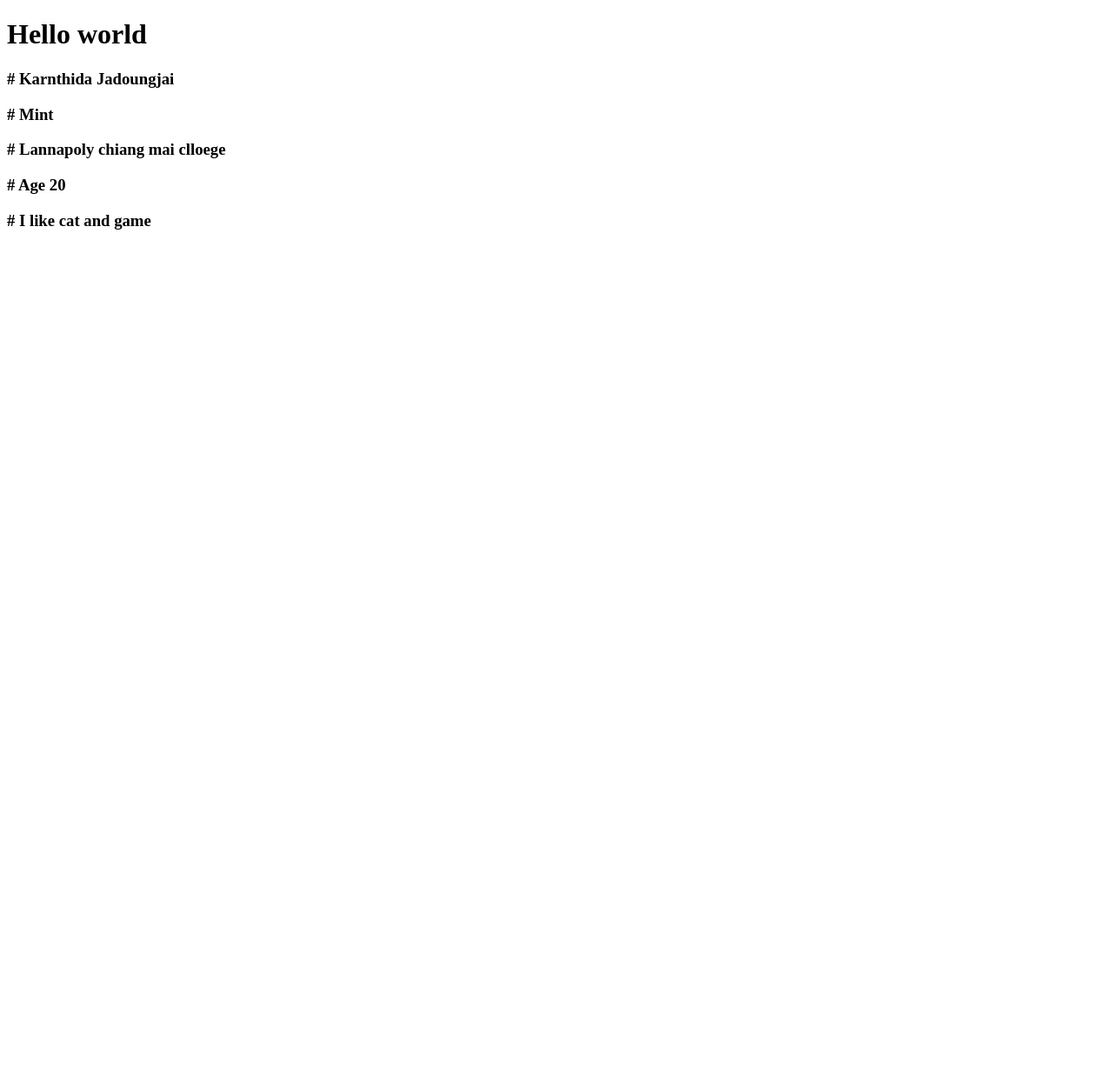
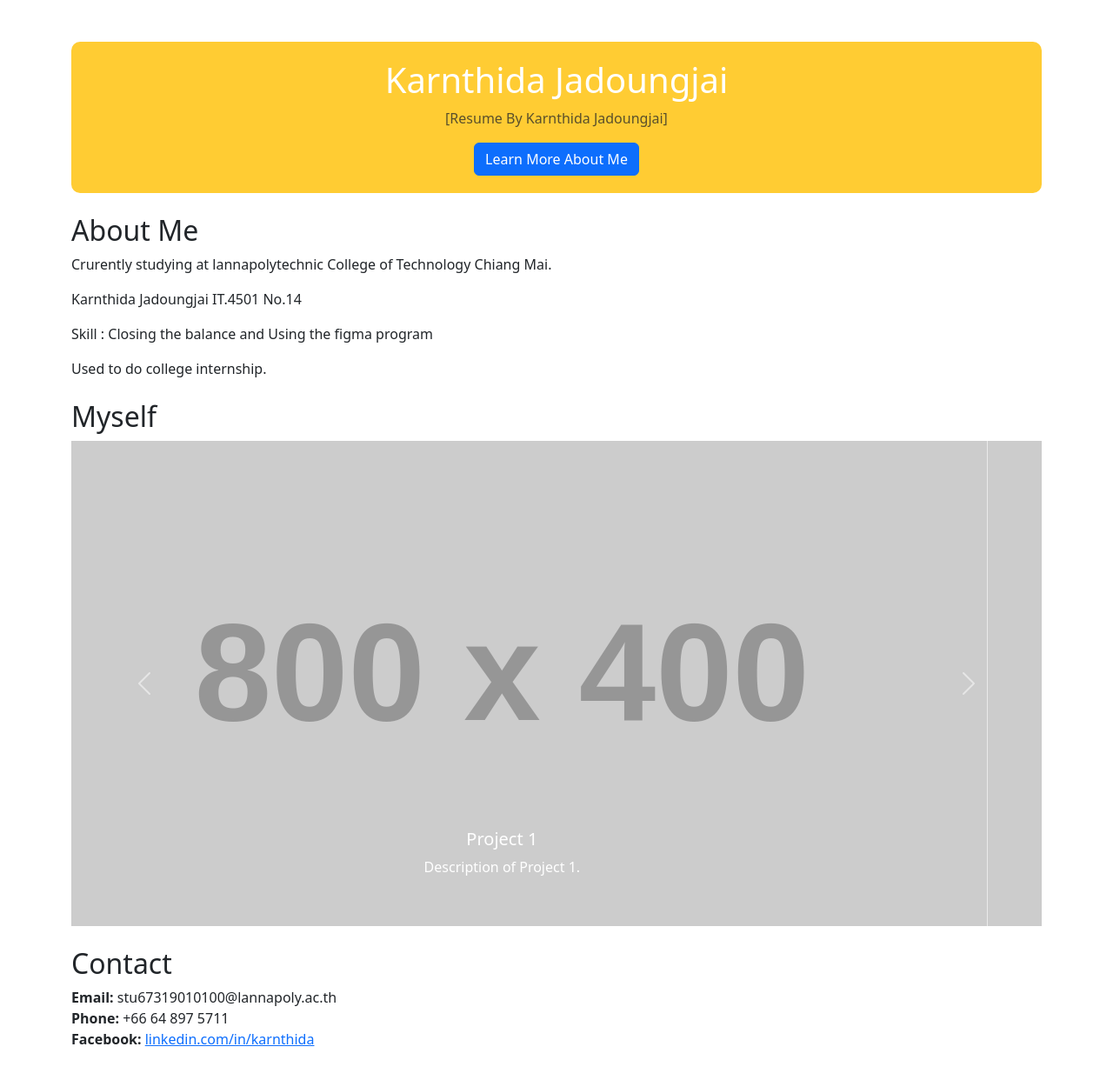
Before and after one commit to Karnthida070123/test_branch4501, a plain HTML site: page index.html in a window 1280 px wide. Shown: the whole page at 87% size. Before the commit the page ends 800 px from the top, so only its background shows below. Drawn offline with nearby package versions, Linux system fonts and the light colour scheme; placeholder pictures from the web are drawn by us.

Commit message:
resume_v1

```diff
--- a/index.html
+++ b/index.html
@@ -1,16 +1,117 @@
-<!DOCTYPE html>
+<!doctype html>
 <html lang="en">
-<head>
-    <meta charset="UTF-8">
-    <meta name="viewport" content="width=device-width, initial-scale=1.0">
-    <title>Document</title>
-</head>
-<body>
-    <h1>Hello world</h1>
-    <h3># Karnthida Jadoungjai</h3>
-    <h3># Mint</h3>
-    <h3># Lannapoly chiang mai clloege</h3>
-    <h3># Age 20</h3>
-    <h3># I like cat and game</h3>
-</body>
+  <head>
+    <meta charset="utf-8">
+    <meta name="viewport" content="width=device-width, initial-scale=1">
+    <title>Resume by Karnthida Jadoungjai</title>
+    <link href="https://cdn.jsdelivr.net/npm/bootstrap@5.3.3/dist/css/bootstrap.min.css" rel="stylesheet" integrity="sha384-QWTKZyjpPEjISv5WaRU9OFeRpok6YctnYmDr5pNlyT2bRjXh0JMhjY6hW+ALEwIH" crossorigin="anonymous">
+    <style>
+      /* เพิ่มสีพื้นหลังให้กับทั้งหน้า */
+      body {
+        background-color: #FFFFFF; /* สีเทาอ่อน */
+      }
+
+      /* เพิ่มสีพื้นหลังให้บางส่วน เช่น Header */
+      header {
+        background-color: #FFCC33; /* สีฟ้า */
+        color: white; /* เปลี่ยนสีข้อความเป็นขาว */
+        padding: 20px;
+        border-radius: 10px;
+      }
+
+      /* เพิ่มการตั้งค่าเพิ่มเติมสำหรับ Modal */
+      .modal-content {
+        background-color: #ffffff; /* สีขาว */
+      }
+    </style>
+  </head>
+  <body>
+    <div class="container my-5">
+      <header class="text-center mb-4">
+        <h1>Karnthida Jadoungjai</h1>
+        <p class="text-muted">[Resume By Karnthida Jadoungjai]</p>
+        <!-- Button to trigger modal -->
+        <button type="button" class="btn btn-primary" data-bs-toggle="modal" data-bs-target="#aboutModal">
+          Learn More About Me
+        </button>
+      </header>
+
+      <section class="mb-4">
+        <h2>About Me</h2>
+        <p>Crurently studying at lannapolytechnic College of Technology Chiang Mai.</p>
+        <p>Karnthida Jadoungjai IT.4501 No.14</p>
+        <p>Skill : Closing the balance and Using the figma program</p>
+        <p>Used to do college internship.</p>
+      </section>
+
+      <section class="mb-4">
+        <h2>Myself</h2>
+        <!-- Carousel -->
+        <div id="projectsCarousel" class="carousel slide" data-bs-ride="carousel">
+          <div class="carousel-inner">
+            <div class="carousel-item active">
+              <img src="https://via.placeholder.com/800x400" class="d-block w-100" alt="Project 1">
+              <div class="carousel-caption d-none d-md-block">
+                <h5>Project 1</h5>
+                <p>Description of Project 1.</p>
+              </div>
+            </div>
+            <div class="carousel-item">
+              <img src="https://via.placeholder.com/800x400" class="d-block w-100" alt="Project 2">
+              <div class="carousel-caption d-none d-md-block">
+                <h5>Project 2</h5>
+                <p>Description of Project 2.</p>
+              </div>
+            </div>
+            <div class="carousel-item">
+              <img src="https://scontent.fcnx3-1.fna.fbcdn.net/v/t39.30808-1/351484798_985781775927683_1612092628827697675_n.jpg?stp=dst-jpg_s200x200_tt6&_nc_cat=101&ccb=1-7&_nc_sid=0ecb9b&_nc_ohc=b6_8UlFuLVAQ7kNvgG0SjaQ&_nc_oc=AdjKYSbZ8vm6_JBG73yXUJP6p8GhPByVeTuwlkc_Cx8zubPUUIdyVV8B8DnZAclPnUg&_nc_zt=24&_nc_ht=scontent.fcnx3-1.fna&_nc_gid=ATW602H5UkzSNKfhCU2ugi_&oh=00_AYAdj1qZf73FNTkmOBMja5JDQ8pf4D88ld3GTOtnisn9GQ&oe=67694158" class="d-block w-100" alt="Project 3">
+              <div class="carousel-caption d-none d-md-block">
+                <h5>Project 3</h5>
+                <p>Description of Project 3.</p>
+              </div>
+            </div>
+          </div>
+          <button class="carousel-control-prev" type="button" data-bs-target="#projectsCarousel" data-bs-slide="prev">
+            <span class="carousel-control-prev-icon" aria-hidden="true"></span>
+            <span class="visually-hidden">Previous</span>
+          </button>
+          <button class="carousel-control-next" type="button" data-bs-target="#projectsCarousel" data-bs-slide="next">
+            <span class="carousel-control-next-icon" aria-hidden="true"></span>
+            <span class="visually-hidden">Next</span>
+          </button>
+        </div>
+      </section>
+
+      <section class="mb-4">
+        <h2>Contact</h2>
+        <ul class="list-unstyled">
+          <li><strong>Email:</strong> stu67319010100@lannapoly.ac.th</li>
+          <li><strong>Phone:</strong> +66 64 897 5711</li>
+          <li><strong>Facebook:</strong> <a href="https://www.facebook.com/grxen.tex" target="_blank">linkedin.com/in/karnthida</a></li>
+        </ul>
+      </section>
+    </div>
+
+    <!-- Modal -->
+    <div class="modal fade" id="aboutModal" tabindex="-1" aria-labelledby="aboutModalLabel" aria-hidden="true">
+      <div class="modal-dialog">
+        <div class="modal-content">
+          <div class="modal-header">
+            <h5 class="modal-title" id="aboutModalLabel">About Me</h5>
+            <button type="button" class="btn-close" data-bs-dismiss="modal" aria-label="Close"></button>
+          </div>
+          <div class="modal-body">
+            <p>ชื่อ นางสาวกานต์ธิดา จ่าดวงใจ ชื่อเล่น มิ้น</p>
+            <p>ปัจจุบันศึกษาอยู่วิทยาลัยเทคโนโลยีสารสนเทศ ชั้นปวส.1 IT.4501</p>
+            <p>เกิดวัน พุธ ที่ 03 เดือน พฤศจิกายน ค.ศ.2004</p>
+          </div>
+          <div class="modal-footer">
+            <button type="button" class="btn btn-secondary" data-bs-dismiss="modal">Close</button>
+          </div>
+        </div>
+      </div>
+    </div>
+
+    <script src="https://cdn.jsdelivr.net/npm/bootstrap@5.3.3/dist/js/bootstrap.bundle.min.js" integrity="sha384-YvpcrYf0tY3lHB60NNkmXc5s9fDVZLESaAA55NDzOxhy9GkcIdslK1eN7N6jIeHz" crossorigin="anonymous"></script>
+  </body>
 </html>
```
